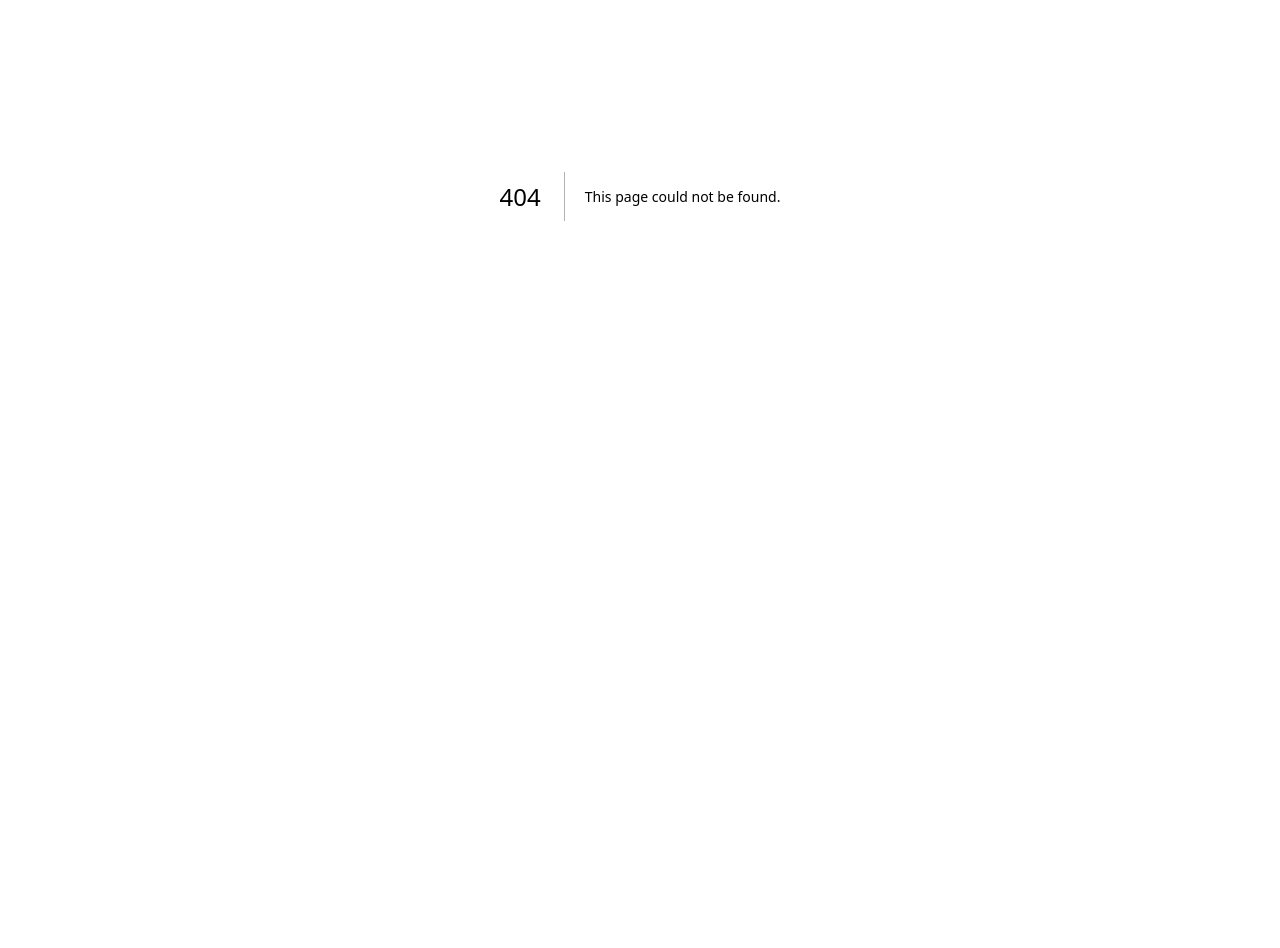
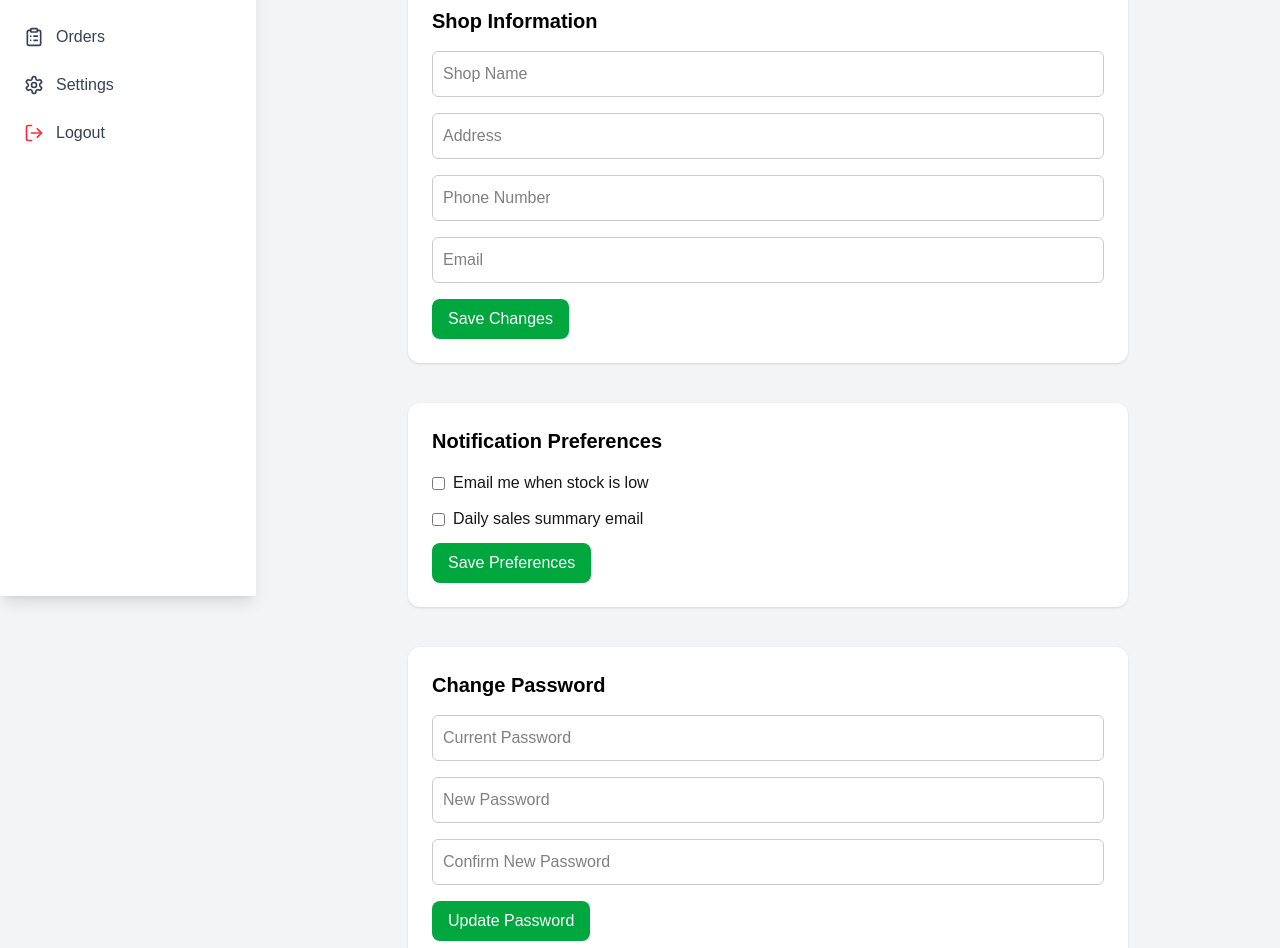
Before and after one commit to Medicine-Shop-Project/medicine-shop, a Next.js app: page /admin/settings in a window 1280 px wide. Before the commit this address had no page. Shown: the part 204-1152 px from the top of the page. Before the commit the page ends 800 px from the top, so only its background shows below. Built offline with nearby package versions, Linux system fonts and the light colour scheme.

Commit message:
Settings

```diff
--- /dev/null
+++ b/app/admin/settings/page.tsx
@@ -0,0 +1,94 @@
+// pages/admin/settings.tsx
+
+import AdminLayout from "../components/AdminLayout";
+
+export default function SettingsPage() {
+    return (
+        <AdminLayout>
+            <div className="max-w-3xl mx-auto p-6 space-y-10">
+                <h2 className="text-3xl font-bold text-gray-800">Settings</h2>
+
+                {/* Shop Information */}
+                <section className="bg-white shadow rounded-xl p-6">
+                    <h3 className="text-xl font-semibold mb-4 text-black">Shop Information</h3>
+                    <div className="space-y-4">
+                        <input type="text"
+                               placeholder="Shop Name"
+                               style={{ color: "black", border: "1px solid #ccc", padding: "10px", borderRadius: "6px", width: "100%" }}/>
+                        <input type="text"
+                               placeholder="Address"
+                               style={{ color: "black", border: "1px solid #ccc", padding: "10px", borderRadius: "6px", width: "100%" }} />
+                        <input type="text"
+                               placeholder="Phone Number"
+                               style={{ color: "black", border: "1px solid #ccc", padding: "10px", borderRadius: "6px", width: "100%" }} />
+                        <input type="text"
+                               placeholder="Email"
+                               style={{ color: "black", border: "1px solid #ccc", padding: "10px", borderRadius: "6px", width: "100%" }}/>
+                        <button className={buttonStyle}>Save Changes</button>
+                    </div>
+                </section>
+
+                {/* Notification Preferences */}
+                <section className="bg-white shadow rounded-xl p-6">
+                    <h3 className="text-xl font-semibold mb-4 text-black"> Notification Preferences</h3>
+                    <div className="space-y-3">
+                        <label className="flex items-center gap-2">
+                            <input type="checkbox" className="accent-green-600 text-black" /> Email me when stock is low
+                        </label>
+                        <label className="flex items-center gap-2">
+                            <input type="checkbox" className="accent-green-600 text-black" /> Daily sales summary email
+                        </label>
+                        <button className={buttonStyle}>Save Preferences</button>
+                    </div>
+                </section>
+
+                {/* Change Password */}
+                <section className="bg-white shadow rounded-xl p-6">
+                    <h3 className="text-xl font-semibold mb-4 text-black"> Change Password</h3>
+                    <div className="space-y-4">
+                        <input type="text"
+                               placeholder="Current Password"
+                               style={{ color: "black", border: "1px solid #ccc", padding: "10px", borderRadius: "6px", width: "100%" }} />
+                        <input type="text"
+                               placeholder="New Password"
+                               style={{ color: "black", border: "1px solid #ccc", padding: "10px", borderRadius: "6px", width: "100%" }} />
+                        <input type="text"
+                               placeholder="Confirm New Password"
+                               style={{ color: "black", border: "1px solid #ccc", padding: "10px", borderRadius: "6px", width: "100%" }} />
+                        <button className={buttonStyle}>Update Password</button>
+                    </div>
+                </section>
+
+                {/* Backup & Restore */}
+                <section className="bg-white shadow rounded-xl p-6">
+                    <h3 className="text-xl font-semibold mb-4 text-black"> Backup & Restore</h3>
+                    <div className="space-y-4">
+                        <button className={buttonStyle}>Download Backup</button>
+                        <input type="file" className="block" />
+                        <button className="bg-blue-600 text-white px-4 py-2 rounded-lg hover:bg-blue-700 transition ">
+                            Restore Data
+                        </button>
+                    </div>
+                </section>
+
+                {/* Danger Zone */}
+                <section className="bg-red-50 border border-red-200 p-6 rounded-xl">
+                    <h3 className="text-xl font-semibold text-red-600 mb-4">⚠️ Danger Zone</h3>
+                    <p className="text-sm text-gray-700 mb-3">
+                        Deleting your shop is permanent and cannot be undone.
+                    </p>
+                    <button className="bg-red-600 text-white px-4 py-2 rounded-lg hover:bg-red-700 transition">
+                        Delete Shop
+                    </button>
+                </section>
+            </div>
+        </AdminLayout>
+    );
+}
+
+// Tailwind utility styles
+const inputStyle =
+    "w-full px-4 py-2 border border-gray-300 rounded-lg focus:outline-none focus:ring-2 focus:ring-green-500";
+
+const buttonStyle =
+    "bg-green-600 text-white px-4 py-2 rounded-lg hover:bg-green-700 transition";
```
